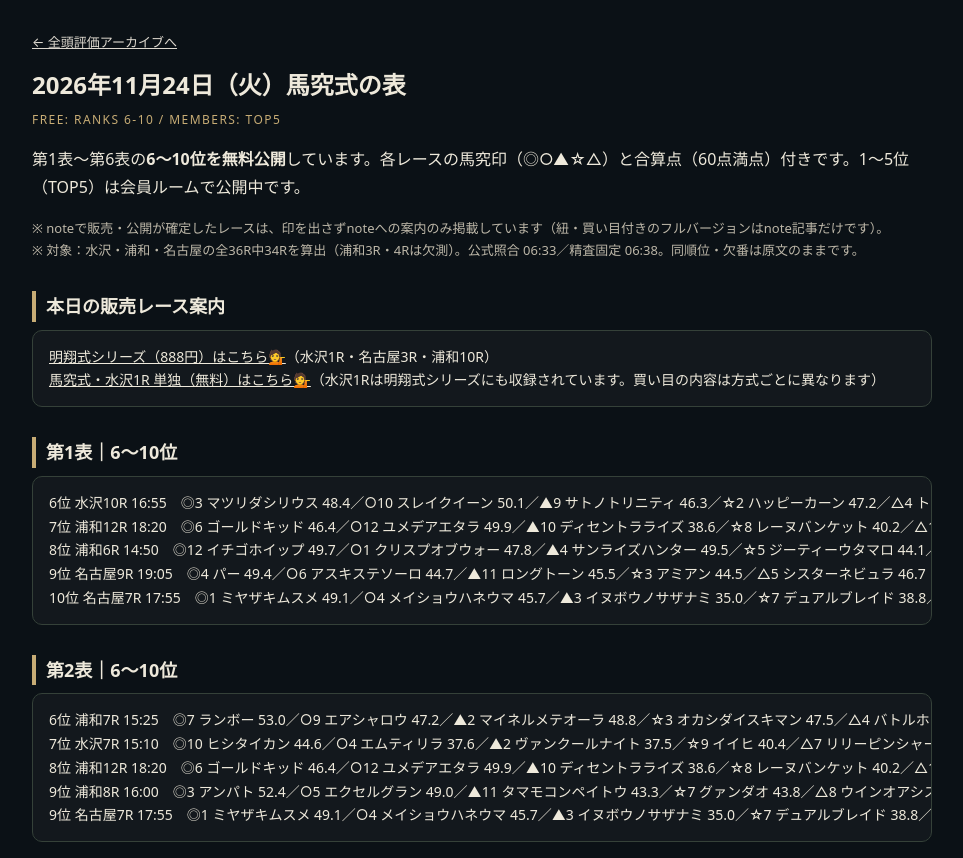
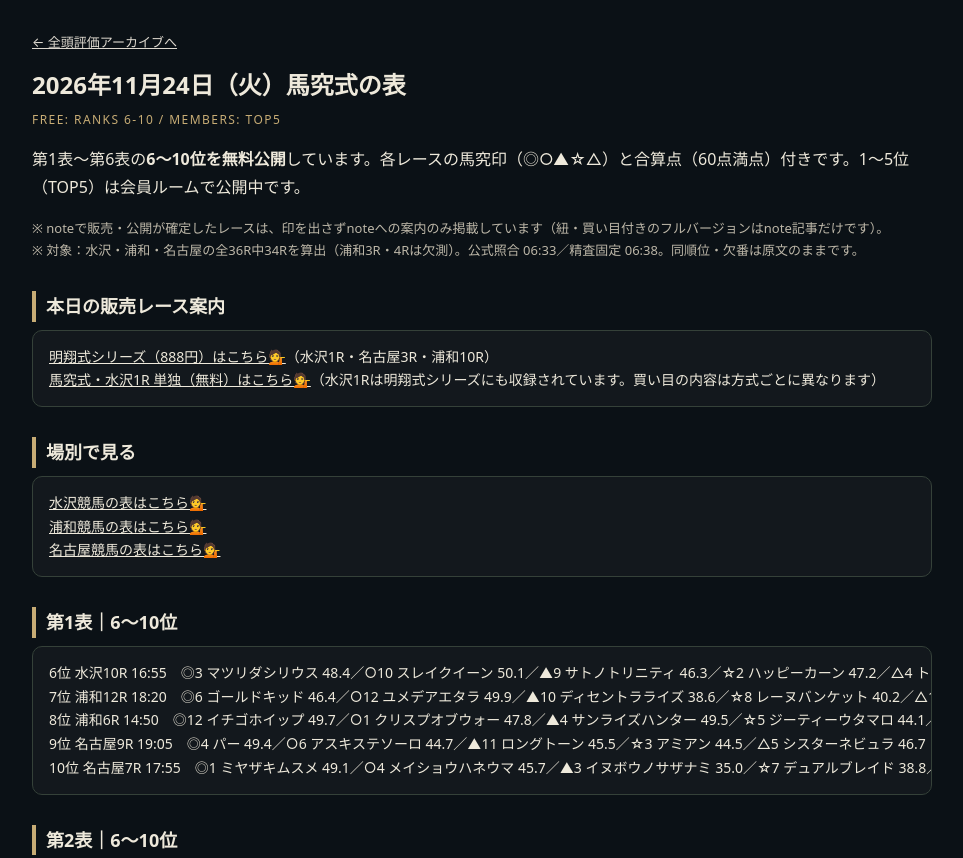
Before and after one commit to keiba-bakyu/keiba-bakyu.github.io, a plain HTML site: page eval/2026-11-24/index.html in a window 1280 px wide. Shown: the top 858 px of the page, without its empty margins (158-1121 px from the left). Drawn offline with Linux system fonts and the light colour scheme.

Commit message:
2026-11-24 無料ページ更新（場別ページへのリンク追加）

```diff
--- a/eval/2026-11-24/index.html
+++ b/eval/2026-11-24/index.html
@@ -27,6 +27,14 @@ h2{font-size:18px;margin:30px 0 8px;border-left:4px solid #c7ac75;padding-left:1
 <div class="card"><p>
 <a href="https://note.com/food_mogmog/n/n1ca8add355ca">明翔式シリーズ（888円）はこちら💁</a>（水沢1R・名古屋3R・浦和10R）<br>
 <a href="https://note.com/food_mogmog/n/nce0e39f1a749">馬究式・水沢1R 単独（無料）はこちら💁</a>（水沢1Rは明翔式シリーズにも収録されています。買い目の内容は方式ごとに異なります）
+</p></div>
+
+
+<h2>場別で見る</h2>
+<div class="card"><p>
+<a href="mizusawa.html">水沢競馬の表はこちら💁</a><br>
+<a href="urawa.html">浦和競馬の表はこちら💁</a><br>
+<a href="nagoya.html">名古屋競馬の表はこちら💁</a>
 </p></div>
 
 <h2>第1表｜6〜10位</h2>
```
